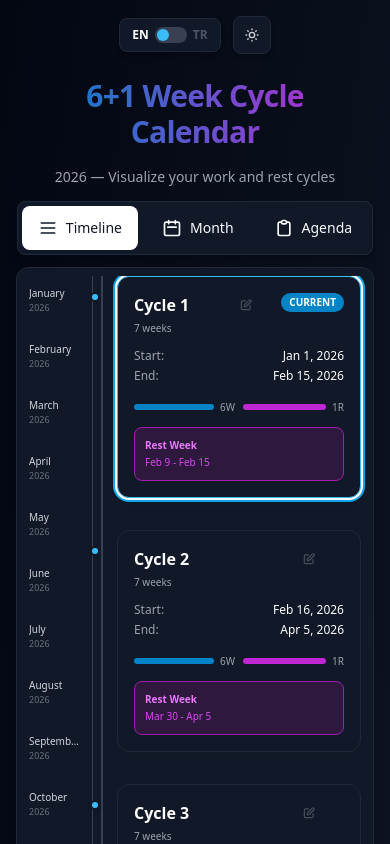
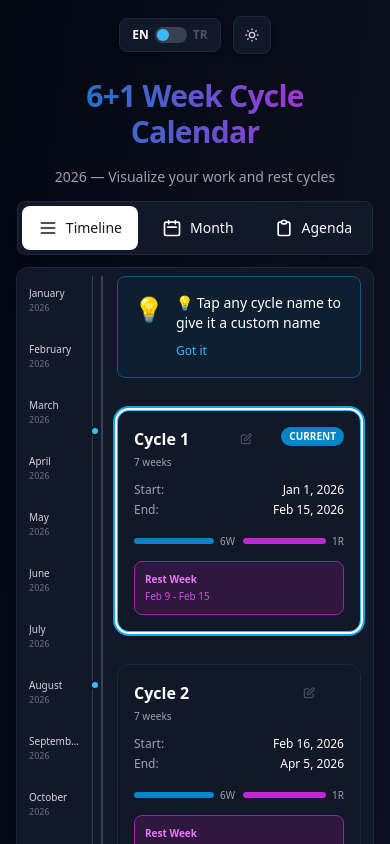
Before and after one commit to iamkeremaydin/6week-2026, a Next.js app: page / in a window 390 px wide. Shown: the top 844 px of the page. Built offline with nearby package versions, Linux system fonts and the light colour scheme.

Commit message:
UI improvements user info top

```diff
--- a/components/calendar/YearTimeline.tsx
+++ b/components/calendar/YearTimeline.tsx
@@ -205,6 +205,29 @@ export function YearTimeline({ blocks, currentBlock }: YearTimelineProps) {
 
           {/* Cycles with increased spacing */}
           <div className="ml-4 sm:ml-8 space-y-8 sm:space-y-6">
+            {/* Cycle Naming Onboarding Hint - Mobile Only - Positioned at top */}
+            {showNamingHint && isMobile && cycles.length > 0 && (
+              <m.div
+                initial={{ opacity: 0, y: -10 }}
+                animate={{ opacity: 1, y: 0 }}
+                exit={{ opacity: 0, y: -20 }}
+                className="mb-2 bg-work-50 dark:bg-work-950/30 border border-work-200 dark:border-work-800 rounded-lg p-4 flex items-start gap-3"
+              >
+                <div className="flex-shrink-0 text-2xl">💡</div>
+                <div className="flex-1">
+                  <p className="text-sm font-medium text-gray-900 dark:text-white mb-1">
+                    {t('cycleNamingHintMobile')}
+                  </p>
+                  <button
+                    onClick={handleDismissHint}
+                    className="text-xs text-work-600 dark:text-work-400 font-medium hover:underline"
+                  >
+                    {t('gotIt')}
+                  </button>
+                </div>
+              </m.div>
+            )}
+
             {cycles.map((cycle, cycleIndex) => {
               const isCurrentCycle = cycle.weeks.some(week =>
                 currentBlock && isSameWeek(week.start, currentBlock.start)
@@ -379,29 +402,6 @@ export function YearTimeline({ blocks, currentBlock }: YearTimelineProps) {
                 </m.div>
               );
             })}
-
-            {/* Cycle Naming Onboarding Hint - Mobile Only */}
-            {showNamingHint && isMobile && cycles.length > 0 && (
-              <m.div
-                initial={{ opacity: 0, y: 20 }}
-                animate={{ opacity: 1, y: 0 }}
-                exit={{ opacity: 0, y: -20 }}
-                className="mt-4 bg-work-50 dark:bg-work-950/30 border border-work-200 dark:border-work-800 rounded-lg p-4 flex items-start gap-3"
-              >
-                <div className="flex-shrink-0 text-2xl">💡</div>
-                <div className="flex-1">
-                  <p className="text-sm font-medium text-gray-900 dark:text-white mb-1">
-                    {t('cycleNamingHintMobile')}
-                  </p>
-                  <button
-                    onClick={handleDismissHint}
-                    className="text-xs text-work-600 dark:text-work-400 font-medium hover:underline"
-                  >
-                    {t('gotIt')}
-                  </button>
-                </div>
-              </m.div>
-            )}
           </div>
         </div>
       </div>
```
